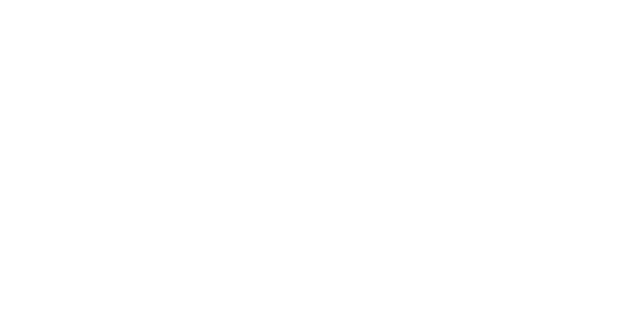
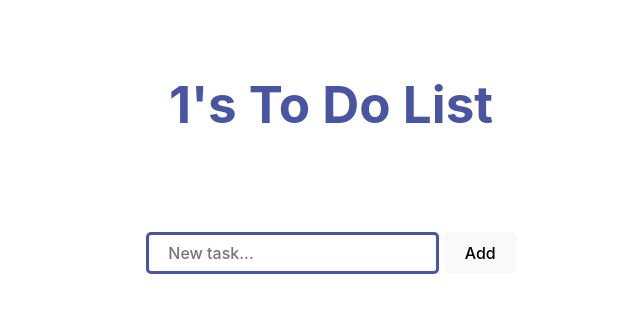
Before and after one commit to RoshakN/todo-list, a React (Vite) app: page /list/1 in a window 1280 px wide. Before the commit this address had no page. Shown: the top 312 px of the page, without its empty margins (309-949 px from the left). Built offline with nearby package versions, Linux system fonts and the light colour scheme.

Commit message:
Fix custom username

```diff
--- a/src/App.jsx
+++ b/src/App.jsx
@@ -9,7 +9,7 @@
       <Router>
         <Routes>
           <Route path="/" element={<Name />} />
-          <Route path="/list" element={<List />} />
+          <Route path="/list/:username" element={<List />} />
         </Routes>
       </Router>
     </div>
--- a/src/Pages/List.jsx
+++ b/src/Pages/List.jsx
@@ -1,7 +1,10 @@
 import { useState, useEffect } from "react";
+import { useParams } from "react-router-dom";
 import Tasks from "../Tasks";
 
 export default function List() {
+  let { username } = useParams();
+
   // State for storing the Tasks in localStorage
   const storedList = JSON.parse(localStorage.getItem("myList"));
 
@@ -54,7 +57,7 @@
 
   return (
     <div className="App">
-      <h1>{"Roshak"}&apos;s To Do List</h1>
+      <h1>{username || "Roshak"}&apos;s To Do List</h1>
       <div className="new-task">
         <input
           type="text"
--- a/src/Pages/Name.jsx
+++ b/src/Pages/Name.jsx
@@ -1,14 +1,40 @@
 // import React from "react";
 
+import { useState } from "react";
 import { useNavigate } from "react-router-dom";
 
 function Name() {
   let navigate = useNavigate();
+
+  // A state to keep track of the name user puts inside the Input
+  const [name, setName] = useState("");
+
+  // Functions
+  const handleChangeName = (event) => {
+    return setName(event.target.value);
+  };
+
+  const handleClick = () => {
+    navigate(`/list/${name}`);
+  };
+  const handleEnter = (event) => {
+    if (event.key === "Enter") {
+      handleClick();
+    }
+  };
+
   return (
     <div className="name-container">
       <h1>What is Your Name?</h1>
-      <input type="text" placeholder="Your name..." className="name-input" />
-      <button className="submit-btn" onClick={() => navigate("/list")}>
+      <input
+        type="text"
+        placeholder="Your name..."
+        className="name-input"
+        value={name}
+        onChange={handleChangeName}
+        onKeyDown={handleEnter}
+      />
+      <button className="submit-btn" onClick={handleClick}>
         Submit
       </button>
     </div>
```
